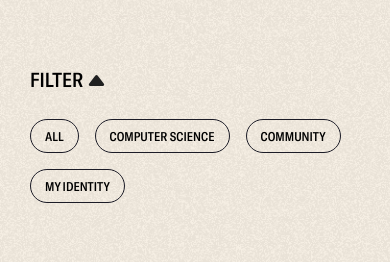
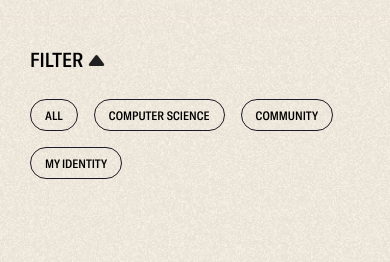
Before and after one commit to muyixs/muyiwa-website, a Nuxt app: page /blog in a window 390 px wide. Shown: the part 343-605 px from the top of the page. Built offline with nearby package versions, Linux system fonts and the light colour scheme; no server answers.

Commit message:
minor mobile responsiveness updates

```diff
--- a/assets/scss/components/tag.scss
+++ b/assets/scss/components/tag.scss
@@ -3,7 +3,7 @@
   border: 1px solid $color-navy-blue;
   border-radius: $radius-default;
   padding: 8px 14px;
-  font-size: 1.25rem;
+  font-size: 1.3rem;
   font-weight: 500;
   text-decoration: none;
   text-transform: uppercase;
@@ -13,6 +13,10 @@
   cursor: pointer;
   display: inline-block;
   transition: 0.3s border-color $easeOutExpo;
+
+  @include screen('small') {
+    font-size: 1.2rem;
+  }
 
   &:hover {
     color: white;
--- a/layouts/default.vue
+++ b/layouts/default.vue
@@ -113,7 +113,7 @@ export default {
   }
 
   @media screen and (max-width: 380px) {
-    padding: 0px 24px 30px;
+    padding: 0px 23px 30px;
   }
 
   &__container {
--- a/pages/blog/index.vue
+++ b/pages/blog/index.vue
@@ -188,6 +188,10 @@ export default {
     margin-top: 90px;
     text-transform: uppercase;
 
+    @include screen('small') {
+      margin-top: 70px;
+    }
+
     &-toggle {
       font-weight: 500;
       font-size: 2rem;
```
